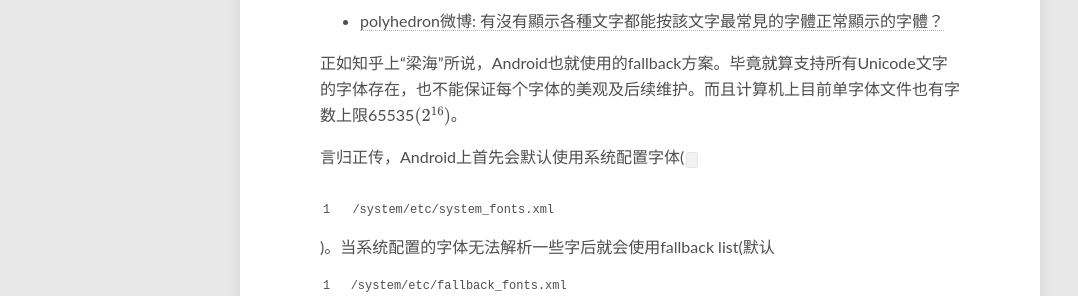
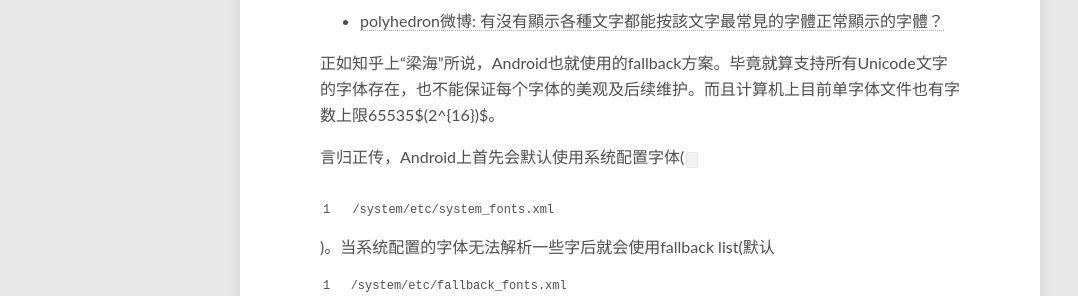
Before and after one commit to jinntrance/blog, a Jekyll site: the page built from index.html, in a window 1280 px wide and 900 px high, scrolled down 2451 px. Shown: the part 207-503 px from the top of the window, without its empty margins (0-1078 px from the left). Built offline with Jekyll 4.4.1, drawn with Linux system fonts in a browser that asks for light colours; formulas are drawn with MathJax 3; the list of posts is cut into pages by our own code; part of the change alters nothing that is shown.

```diff
--- a/_config.yml
+++ b/_config.yml
@@ -35,7 +35,7 @@ mathjax: true
 
 # load external scripts
 jquery_lastest:
-mathjax_latest: true
+mathjax_latest:
 
 # Analytics and webmaster tools stuff goes here
 google_analytics:
--- a/_includes/mathjax.html
+++ b/_includes/mathjax.html
@@ -17,7 +17,7 @@
 <script src="//cdn.mathjax.org/mathjax/latest/MathJax.js" type="text/javascript"></script>
 {% endif %}
 
-<script>window.MathJax || document.write('<script src="{{ site.url }}/assets/js/vendor/mathjax/MathJax-2.5.min.js"><\/script>')</script>
+<script>window.MathJax || document.write('<script src="{{ site.url }}/mathjax/MathJax.js"><\/script>')</script>
 <script type="text/javascript">
 if(undefined == MathJax){
   var imgs = document.getElementsByClassName('mathjax_alt');
```
